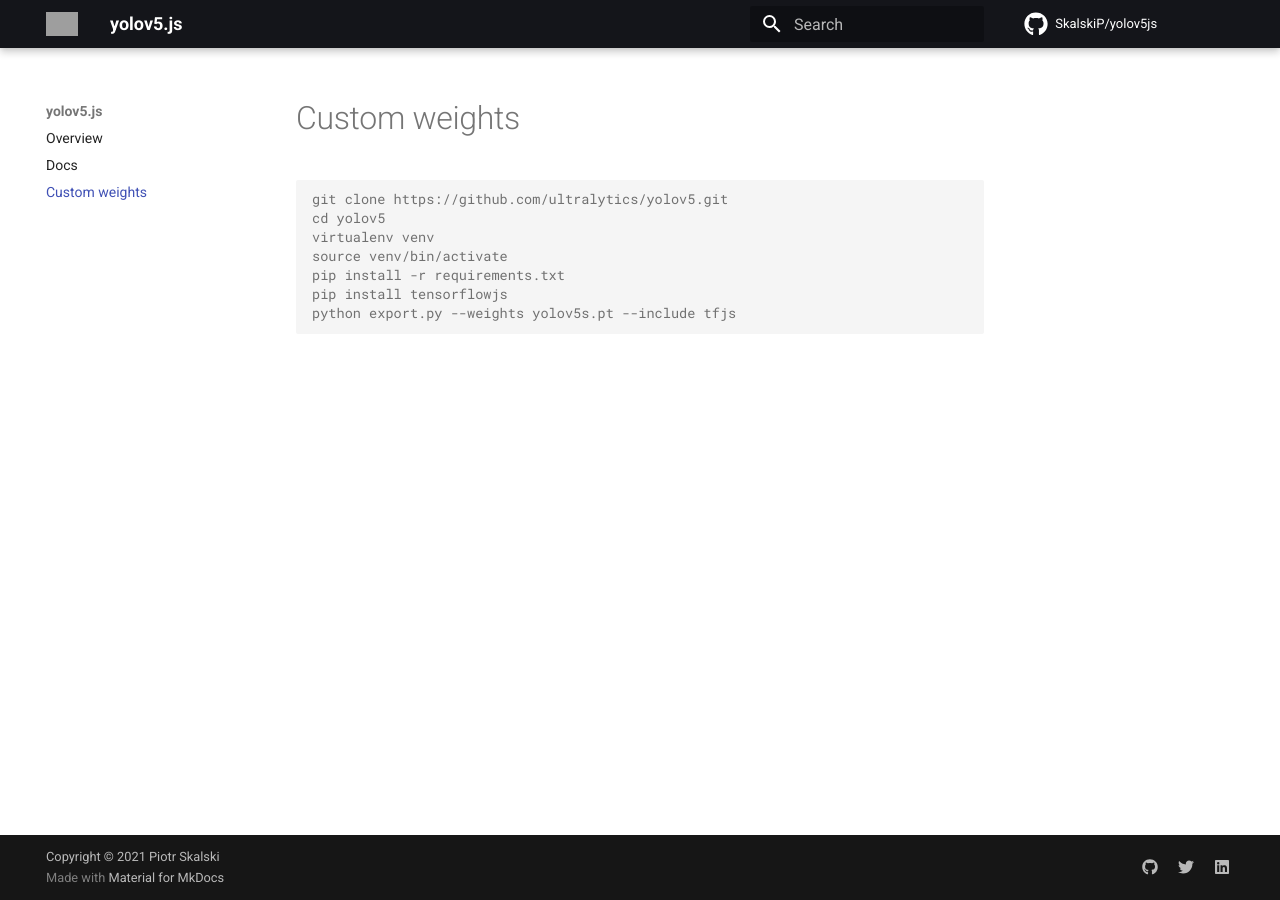
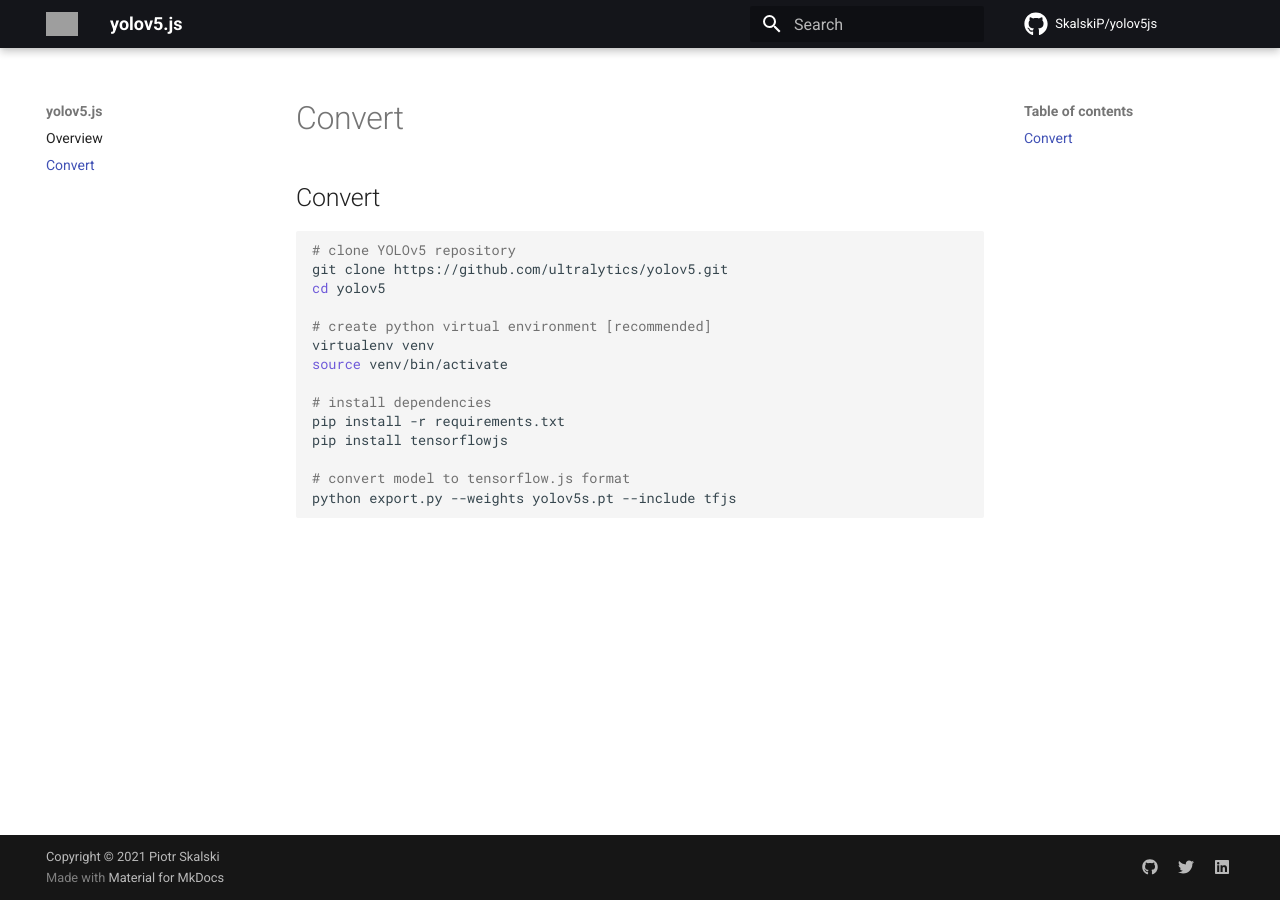
Before and after one commit to SkalskiP/yolov5js, an MkDocs documentation site: the page built from docs/weights.md, in a window 1280 px wide. Built offline with MkDocs 1.6.1 and Material for MkDocs 9.7.7, drawn with Linux system fonts in a browser that asks for light colours; comment, search, counter and statistics services are not loaded; grey boxes are pictures that could not be loaded.

````diff
--- a/docs/weights.md
+++ b/docs/weights.md
@@ -1,9 +1,18 @@
-```console
+## Convert
+
+```bash
+# clone YOLOv5 repository
 git clone https://github.com/ultralytics/yolov5.git
 cd yolov5
+
+# create python virtual environment [recommended]
 virtualenv venv
 source venv/bin/activate
+
+# install dependencies
 pip install -r requirements.txt
 pip install tensorflowjs
+
+# convert model to tensorflow.js format
 python export.py --weights yolov5s.pt --include tfjs
 ```
--- a/mkdocs.yml
+++ b/mkdocs.yml
@@ -26,8 +26,7 @@ extra:
 # Page tree
 nav:
   - Overview: index.md
-  - Docs: api.md
-  - Custom weights: weights.md
+  - Convert: weights.md
 
 # Configuration
 theme:
--- a/package.json
+++ b/package.json
@@ -1,5 +1,5 @@
 {
-  "version": "0.2.0",
+  "version": "1.0.0",
   "license": "MIT",
   "main": "dist/index.js",
   "typings": "dist/index.d.ts",
````
Also changed, not shown: README.md (+33 -5 lines), docs/index.md (+12 -2 lines), docs/api.md (deleted), 3 other files.
